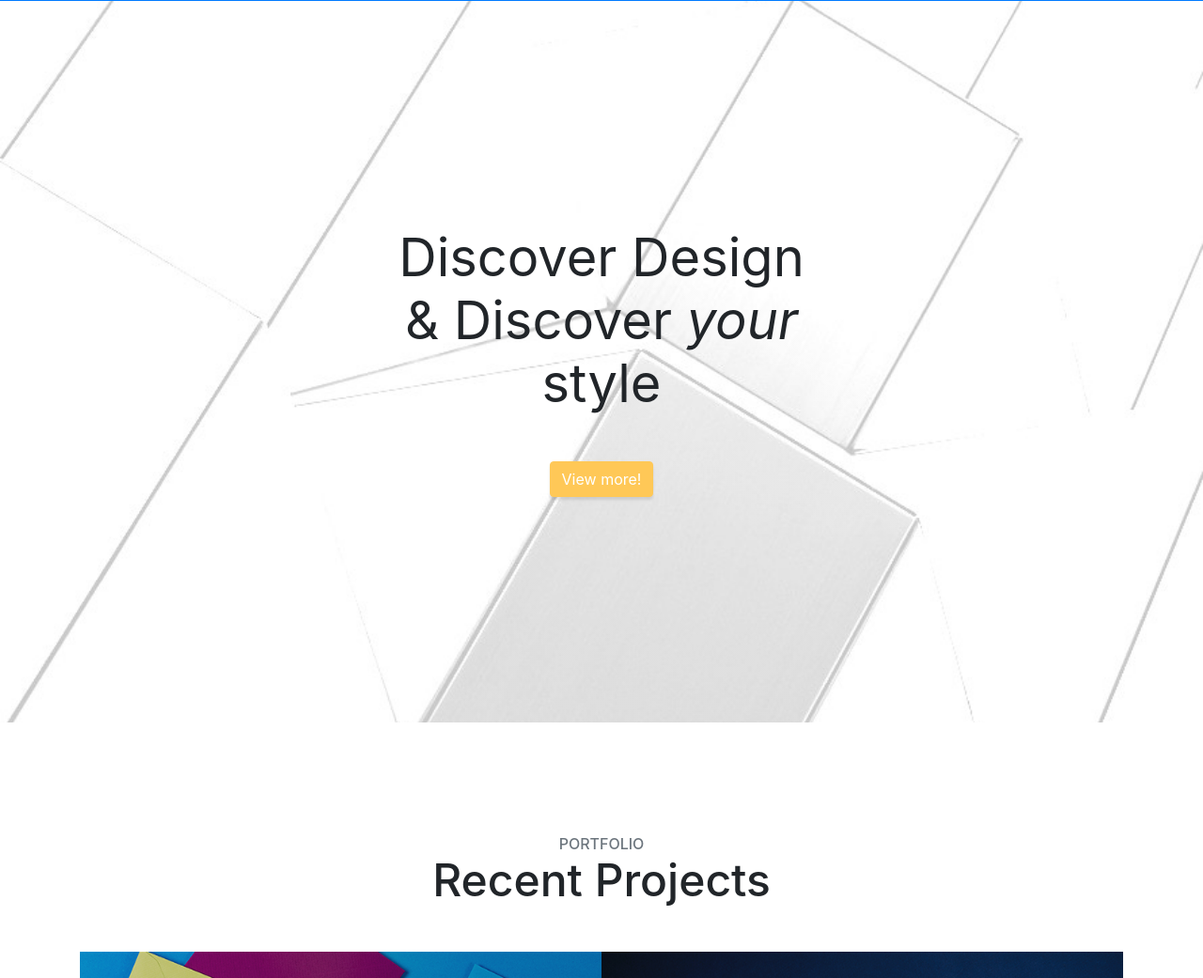
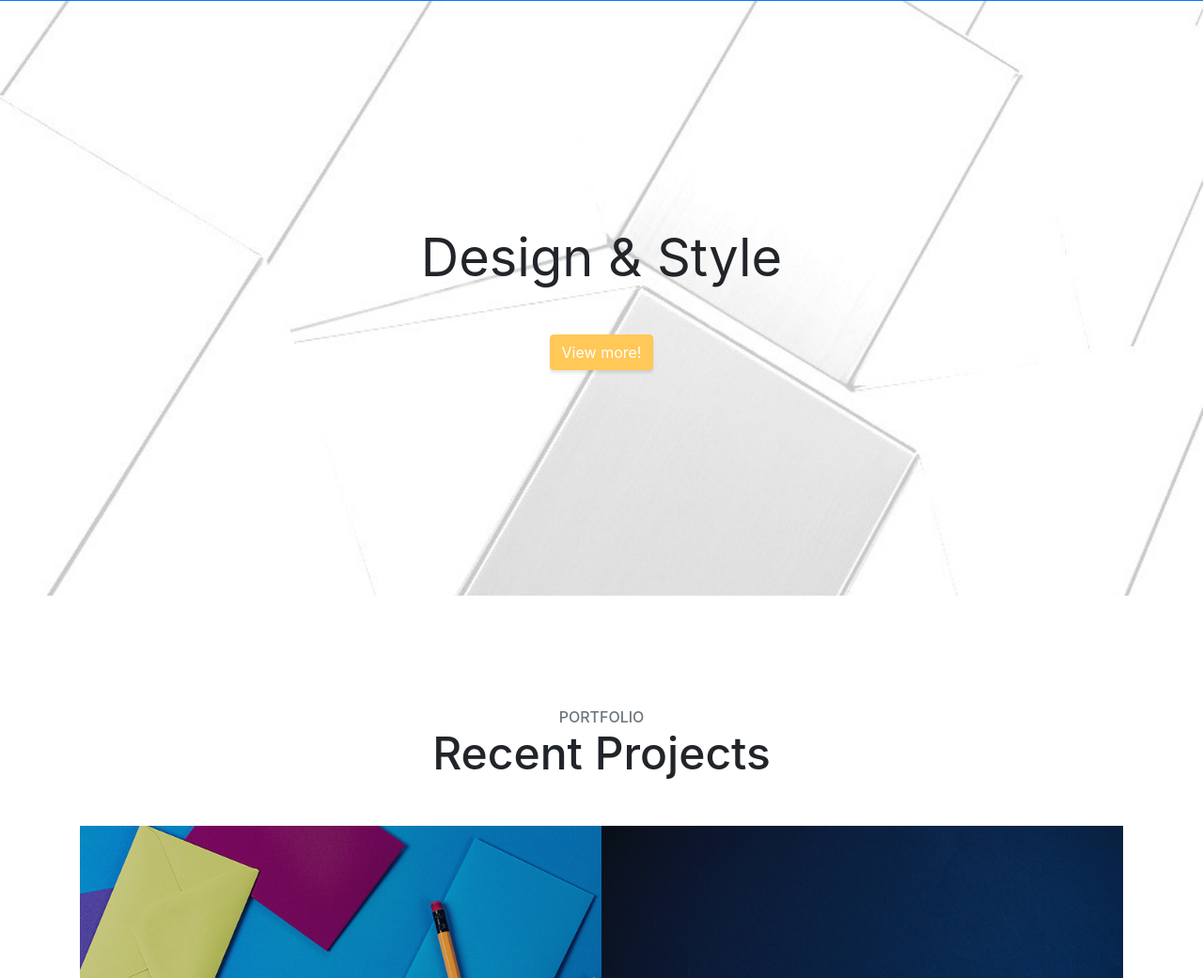
Before and after one commit to Jojokats/stylish, a website with bundled scripts: page index.html in a window 1280 px wide. Shown: the part 1741-2782 px from the top of the page at 94% size. Built offline with nearby package versions, Linux system fonts and the light colour scheme.

Commit message:
Modified callout section

```diff
--- a/index.html
+++ b/index.html
@@ -130,12 +130,11 @@
     <!-- Callout -->
     <section class="callout">
       <div class="container text-center">
-        <h2 class="mx-auto mb-5">Discover Design &amp; Discover
-          <em>your</em>
-          style</h2>
+        <h2 class="mx-auto mb-5">Design &amp; Style</h2>
         <a class="btn btn-primary btn-xl" href="https://joannakatswebdeveloper.com/">View more!</a>
       </div>
     </section>
+
 
     <!-- Portfolio -->
     <section class="content-section" id="portfolio">
```
